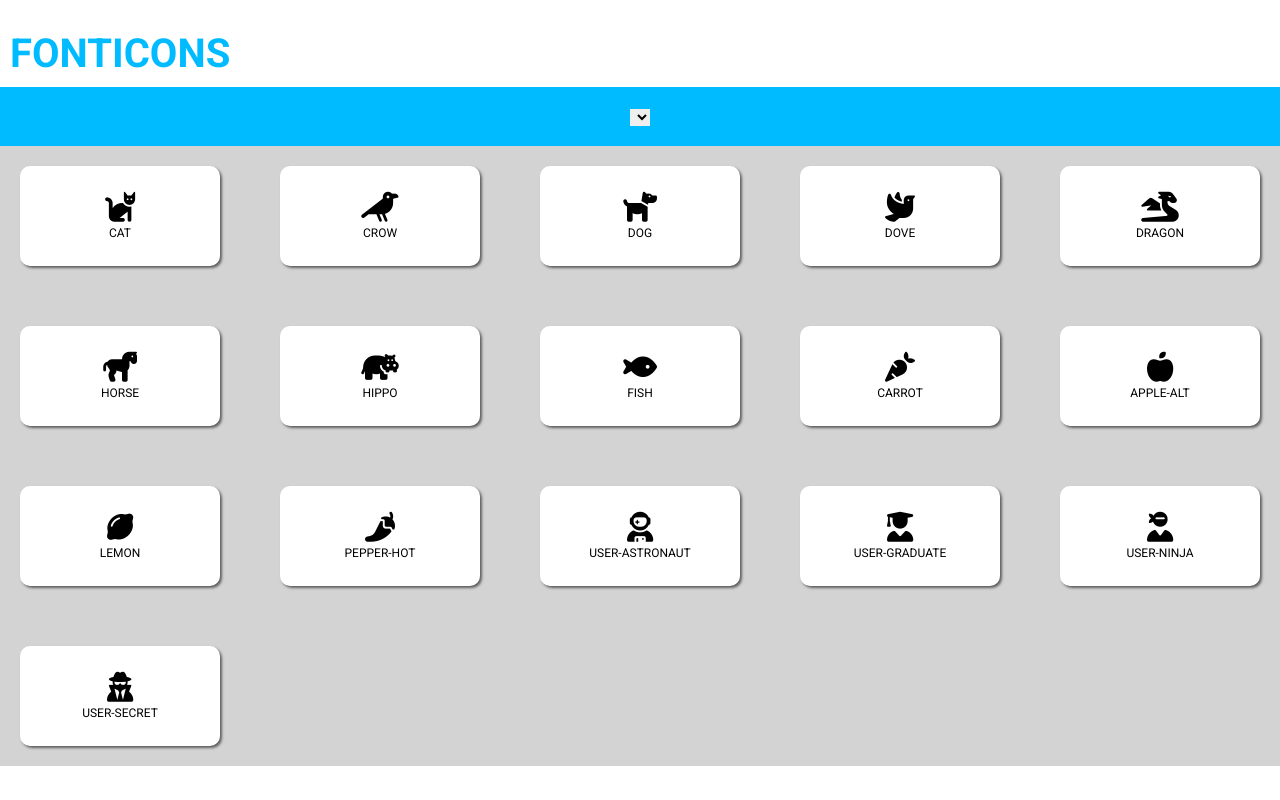
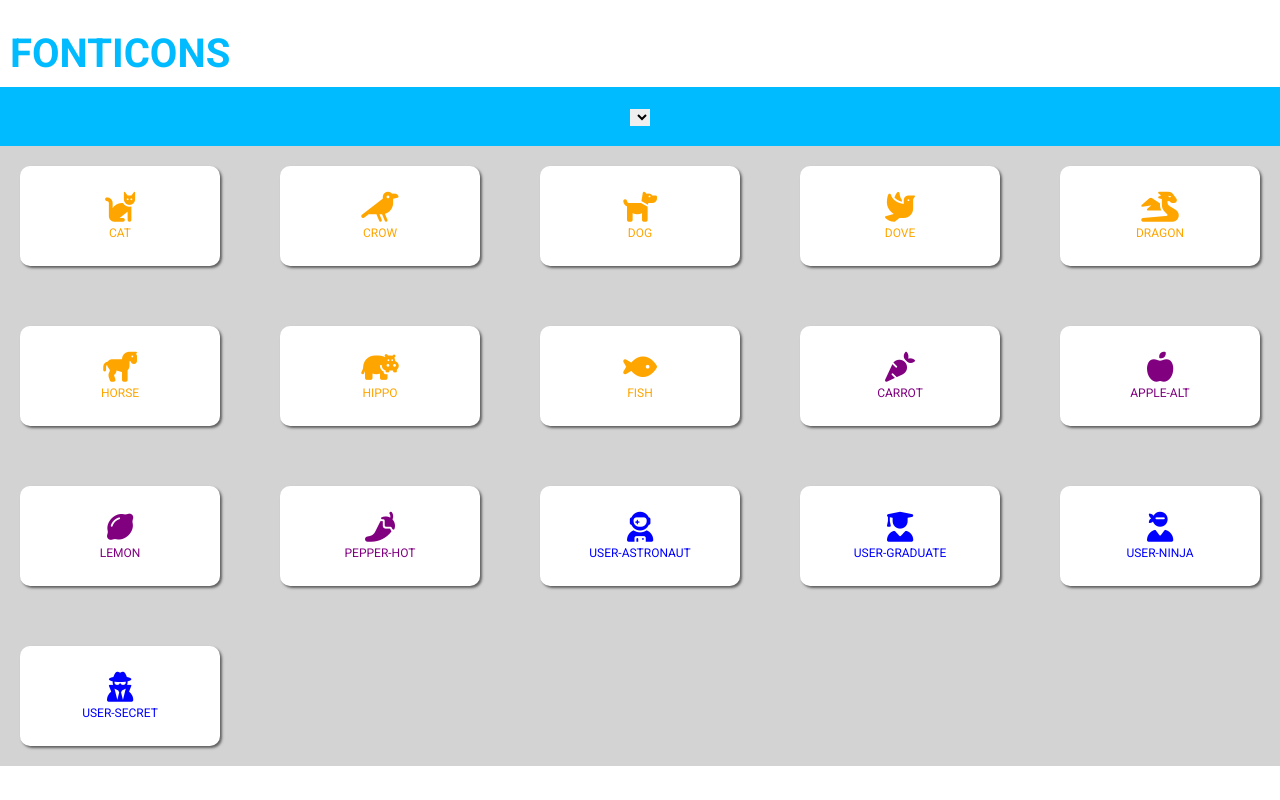
Before and after one commit to LeleGuidi/js-es6-icons, a plain HTML site: page index.html in a window 1280 px wide. Drawn offline with Linux system fonts and the light colour scheme.

Commit message:
Milestone 2 completata

```diff
--- a/data.js
+++ b/data.js
@@ -113,17 +113,26 @@ const icons = 	[
 	}
 ];
 
-//Create variabili per container e templateHTML
+//Create variabili per container e template e box.
 const container = document.querySelector(".container");
-const tplBox = document.querySelector(".template-box").content;
+const template = document.querySelector(".template-box").content;
 
 //Per ogni oggetto dell'arrray vado a ciclare in modo da ottenere il nome e prefisso di ognuno e inserirlo nel DOM
 for (let i = 0; i < icons.length; i++){
-	const box = tplBox.cloneNode(true);
-	const {prefix, name} = icons[i];
+	const tpl = template.cloneNode(true);
+	const {prefix, name, color} = icons[i];
 
-	box.querySelector(".icon").className += ` ${prefix}${name}`;
-    box.querySelector(".icon-name").innerHTML = name;
+	tpl.querySelector(".icon").className += ` ${prefix}${name}`;
+    tpl.querySelector(".icon-name").innerHTML = name;
 
-	container.append(box);
+	//A seconda del colore che ha l'oggetto, si va ad aggiungere al DIV.BOX la classe del colore corrispondente
+	if (color == "orange") {
+		tpl.querySelector(".box").className += " clr-orange";
+	} else if (color == "blue") {
+		tpl.querySelector(".box").className += " clr-blue";
+	} else {
+		tpl.querySelector(".box").className += " clr-purple";
+	}
+
+	container.append(tpl);
 }
--- a/style.css
+++ b/style.css
@@ -55,3 +55,15 @@ h1 {
 .icon-name {
     font-size: 12px;
 }
+/*--------------------
+    COLORS
+--------------------*/
+.clr-orange {
+    color: orange;
+}
+.clr-blue {
+    color: blue;
+}
+.clr-purple {
+    color: purple;
+}
```
